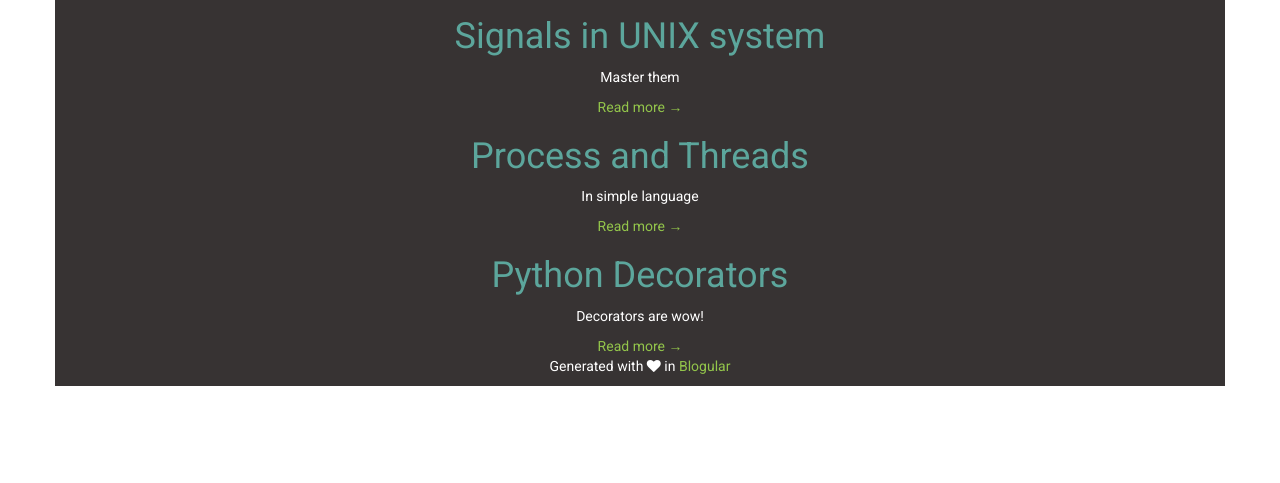
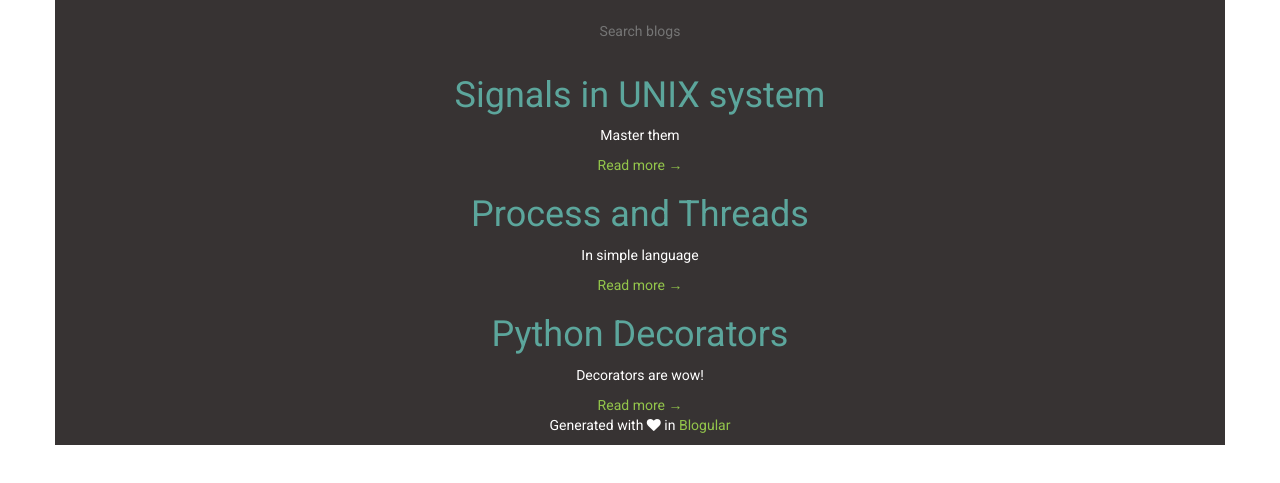
Before and after one commit to tushar-rishav/Blogular, a plain HTML site: page index.html in a window 1280 px wide. Shown: the part 91-574 px from the top of the page. Drawn offline with Linux system fonts and the light colour scheme.

Commit message:
blog search added

```diff
--- a/css/fa.css
+++ b/css/fa.css
@@ -46,3 +46,18 @@ header{
 	font-size: 2em;
 	margin-bottom: 10px;
 }
+.form-group{text-align: center;}
+.search{
+	color:#5CA69C;
+	background: transparent;
+	border: solid;
+	width: 20%;
+	padding: 1%;
+	border-color: transparent;
+	-webkit-transition: border-color 0.6s;
+    transition: border-color 0.6s;
+}
+.search:focus{
+	background: rgba(55, 51, 51, 0.36);
+	border-color: #5CA69C;
+}
--- a/views/blog.html
+++ b/views/blog.html
@@ -1,4 +1,7 @@
-<article ng-repeat="post in posts">
+<div class="form-group">
+	<input ng-model="q" type="text" placeholder="Search blogs" class="search"/>
+</div>
+<article ng-repeat="post in posts | filter:q ">
 	<h1 ><a class="title" href="#/post/{{ posts.indexOf(post) }}">{{ post.title }}</a></h1>
 	<p>{{ post.exerpt }}</p>
 	<a ng-class="link" href="#/post/{{ posts.indexOf(post) }}">Read more &rarr;</a>
```
